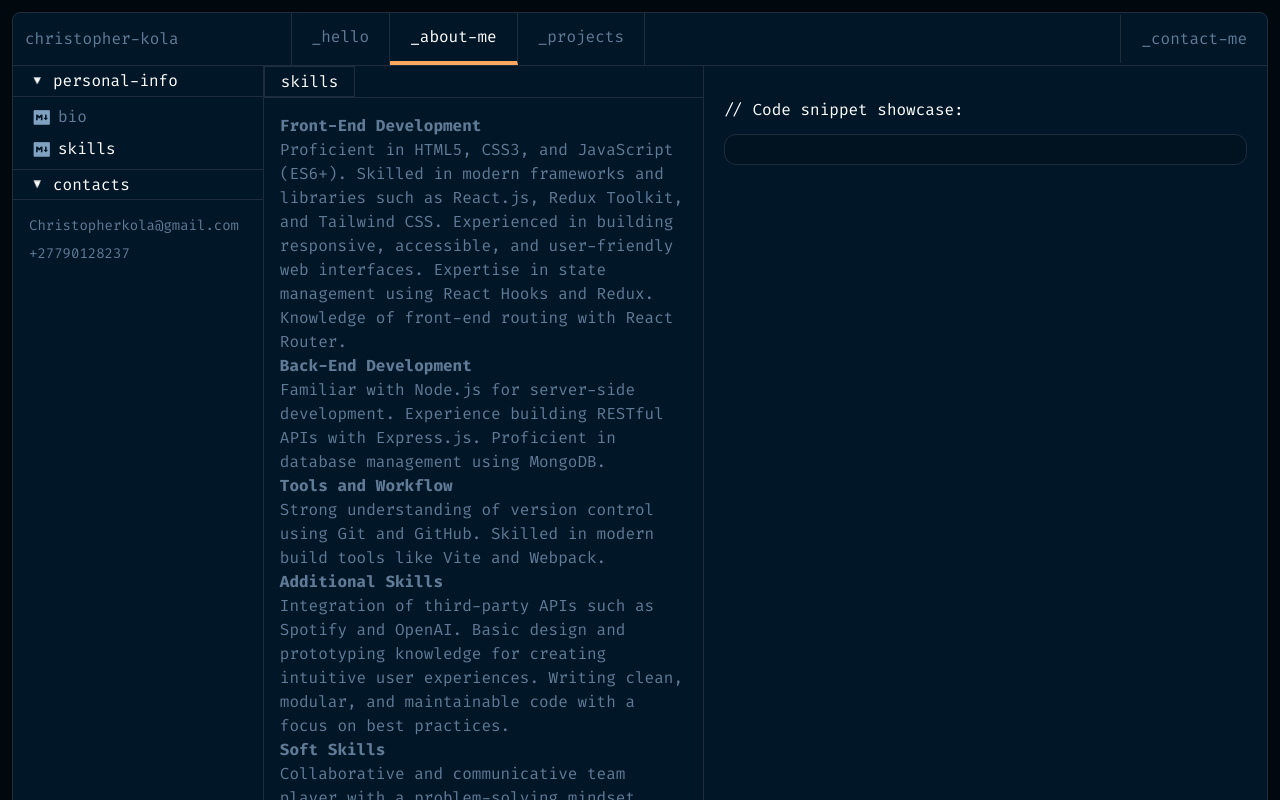
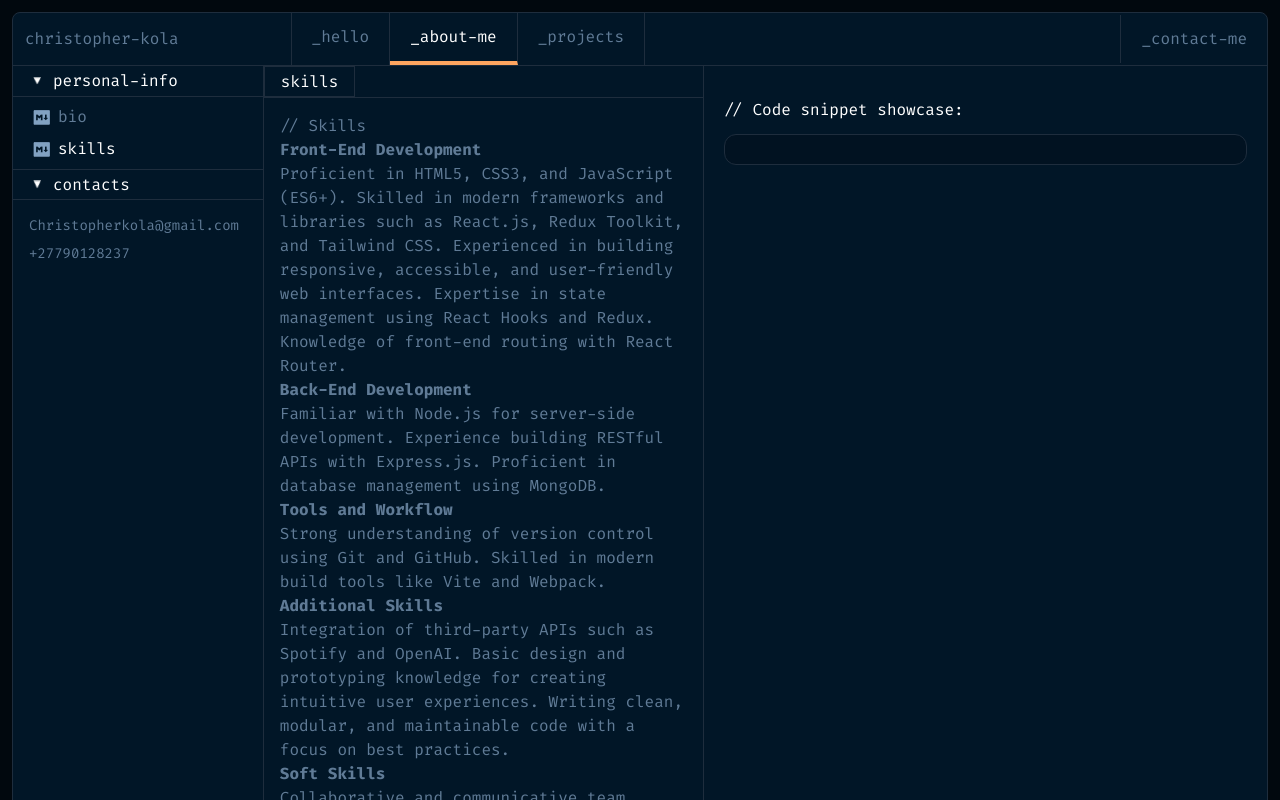
Before and after one commit to Ckola99/Portfolio, a React (Vite) app in the folder Frontend/: page /about in a window 1280 px wide. Both pictures are taken after a click on the button "skills". Shown: the top 800 px of the page. Built offline with nearby package versions, Linux system fonts and the light colour scheme; no server answers.

Commit message:
changes to about page

```diff
--- a/Frontend/src/pages/About.jsx
+++ b/Frontend/src/pages/About.jsx
@@ -54,6 +54,7 @@ const About = () => {
         </h2>
         <h2 className='hidden md:block md:text-white p-[2.5px] border border-line-color px-4 w-fit'> skills</h2>
         <p className="text-light-gray md:border-t md:border-line-color md:p-4">
+          <span className='hidden md:block'>// Skills</span>
           <strong>Front-End Development</strong>
           <br />
           Proficient in HTML5, CSS3, and JavaScript (ES6+). Skilled in modern frameworks and
```
